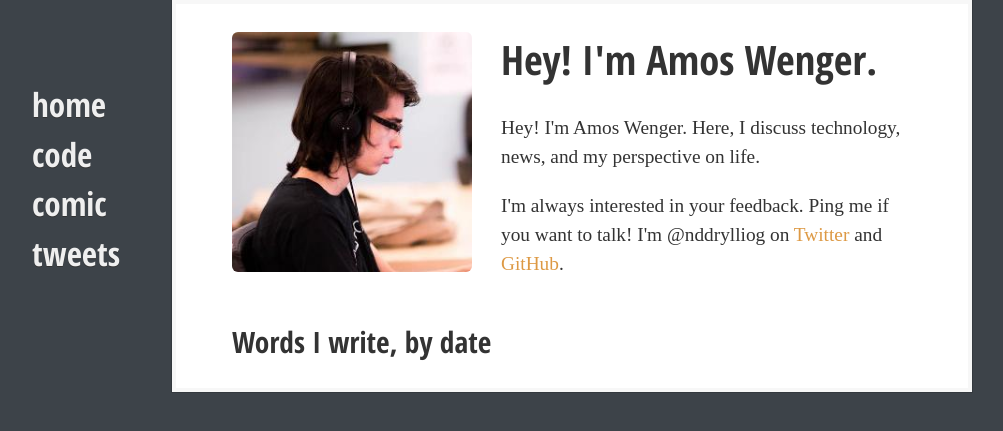
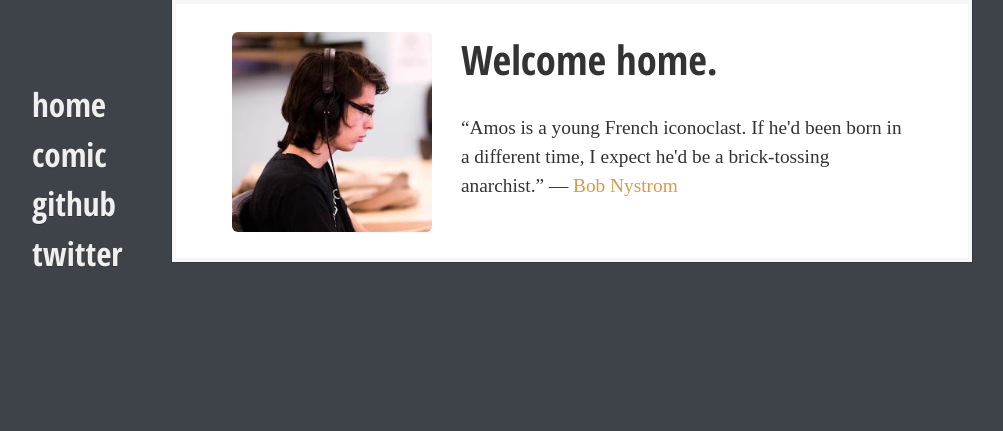
Before and after one commit to fasterthanlime/nevargames.com, a Jekyll site: the page built from index.html, in a window 1280 px wide. Shown: the top 431 px of the page, without its empty margins (88-1091 px from the left). Built offline with Jekyll 4.4.1, drawn with Linux system fonts in a browser that asks for light colours; some web fonts are replaced; Markdown is read by kramdown in place of the engine named in the settings; the list of posts is cut into pages by our own code.

Commit message:
A few subtle changes

```diff
--- a/_layouts/default.html
+++ b/_layouts/default.html
@@ -9,7 +9,7 @@
     <base href="//{{ site.base-url }}" />
 
     <title>{{ page.title }} - amos.me</title>
-    <meta name="author" content="Amos Wenger <nddrylliog@gmail.com>">
+    <meta name="author" content="Amos Wenger <amos@lockfree.ch>">
 
     <link rel="alternate feed" type="application/rss+xml" href="/blog/feed.xml"/>
 
@@ -33,13 +33,13 @@
                         <a href="/">home</a>
                     </li>
                     <li>
-                        <a href="https://github.com/nddrylliog">code</a>
-                    </li>
-                    <li>
                         <a href="http://dev-rage.com">comic</a>
                     </li>
                     <li>
-                        <a href="https://twitter.com/nddrylliog">tweets</a>
+                        <a href="https://github.com/nddrylliog">github</a>
+                    </li>
+                    <li>
+                        <a href="https://twitter.com/nddrylliog">twitter</a>
                     </li>
                 </ul>
             </nav>
--- a/css/style.css
+++ b/css/style.css
@@ -24,8 +24,9 @@ a:hover{color:#d94}
 #menu li a{display:block}
 #content .posts-list .brag{font:300 1.05em Amethysta,serif;margin-bottom:10px;}
 #content .posts-list .brag h1{font-family:'Open Sans Condensed',sans-serif;font-size:2.1em}
-#content .posts-list .brag .mugshot{width:240px;height:240px;margin-right:1.5em}
-#content .posts-list .post{height:auto;overflow:hidden;position:relative;line-height:2;border-top:1px solid #ccc;}
+#content .posts-list .brag .mugshot{width:200px;height:200px;margin-right:1.5em}
+#content .posts-list .post{height:auto;overflow:hidden;position:relative;line-height:2;border-bottom:1px solid #ccc;}
+#content .posts-list .spacer {width: 100%; height: 25px;}
 #content .posts-list .post h2{font:1em/1.5 Amethysta,serif;margin:.5em 0;}
 #content .posts-list .post h2 a{color:inherit;display:block}
 #content .posts-list .post time{position:absolute;top:0;right:0;color:#999;font:1em/1.5 Amethysta,serif;margin:.5em 0;pointer-events:none}
--- a/index.html
+++ b/index.html
@@ -6,17 +6,13 @@ layout: default
   <header class="brag">
     <a href="https://twitter.com/nddrylliog"><img class="mugshot" src="/img/mugshot.jpg"></a>
 
-    <h1>Hey! I'm Amos Wenger.</h1>
+    <h1>Welcome home.</h1>
 
-    <p>
-    Hey! I'm Amos Wenger. Here, I discuss technology, news, and my perspective on life.</p>
-
-    <p>I'm always interested in your feedback. Ping me if you want to talk! I'm @nddrylliog
-    on <a href="https://twitter.com/nddrylliog">Twitter</a> and <a href="https://github.com/nddrylliog">GitHub</a>.</p>
+    <p>&ldquo;Amos is a young French iconoclast. If he'd been born in a different time, I expect he'd be a brick-tossing anarchist.&rdquo;
+    &mdash; <a href="https://twitter.com/munificentbob/">Bob Nystrom</a></p>
   </header>
   <div class="clear"></div>
-
-  <h2>Words I write, by date</h2>
+  <div class="spacer"></div>
 
   {% for post in paginator.posts %}
     <div id="{{ post.id }}" class="post">
```
Also changed, not shown: _layouts/post.html (+2 -5 lines).
